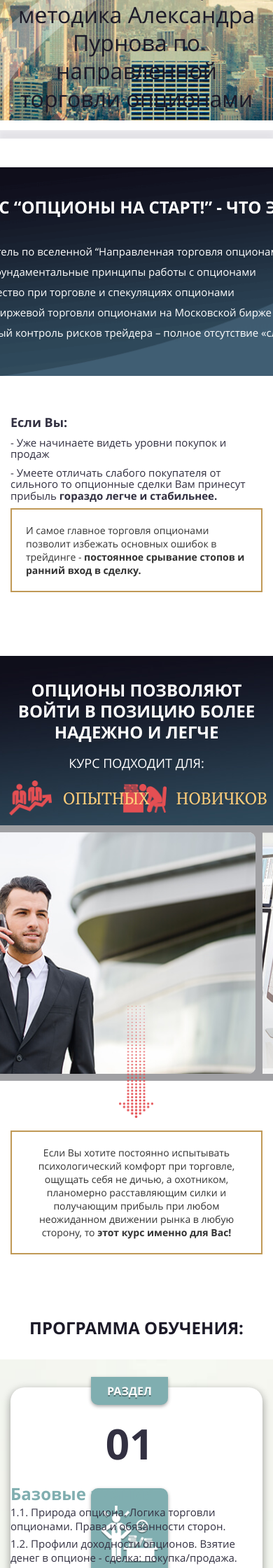
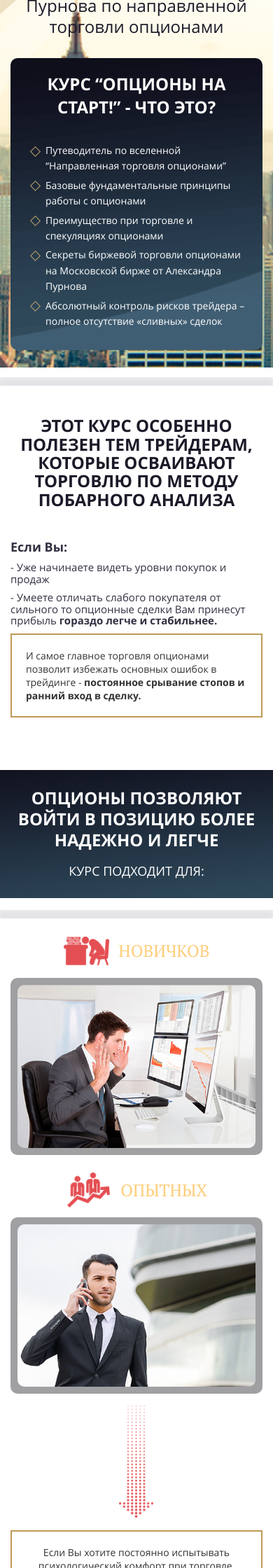
Before and after one commit to mrmcing/purnov, a PHP site: page / in a window 390 px wide; the page is wider, and only the part inside the window is pictured. Shown: the part 320-2560 px from the top of that part at 70% size. Run offline with PHP 8.4, Linux system fonts and the light colour scheme.

Commit message:
responsive + favicone

```diff
--- a/css/main.css
+++ b/css/main.css
@@ -455,6 +455,7 @@ section.training-program .wrapper {
 }
 .box-section .box-section-number .item-image img {
     min-height: 80px;
+    max-height: 80px;
 }
 
 .box-section .box-description {
@@ -681,8 +680,7 @@ footer ul li .fa {
     }
 
     section.preview {
-        min-height: 100%;
-        padding-bottom: 0;
+        padding-bottom: 25px;
     }
     section.preview header {
         max-height: 100%;
@@ -695,14 +693,130 @@ footer ul li .fa {
 
     section.preview h1 {
         margin-top: 60px;
-        font-size: 48px;
+        font-size: 34px;
     }
-    section.preview h1 span {
-        display: block;
+
+    section.preview .box-what-is-it {
+        position: relative;
+        margin: 20px 0 0;
+        width: 100%;
+        bottom: auto;
+        left: auto;
+        padding: 20px;
     }
-    section.preview .sub-title {
-        font-size: 32px;
+    section.preview .box-what-is-it .icon-rocket {
+        display: none;
     }
+    section.preview .box-what-is-it ul {
+        padding-left: 0;
+    }
+    section.preview .box-what-is-it ul li {
+        font-size: 14px;
+    }
+
+    section.particularly-useful {
+        margin-top: 50px;
+    }
+    section.particularly-useful .box-group {
+        margin-top: 25px;
+    }
+
+    section.options-allow .wrapper {
+        margin-bottom: 50px !important;
+        padding: 25px 0;
+    }
+    section.options-allow h2 {
+        margin-top: 0;
+    }
+    section.options-allow .sub-title {
+        margin-bottom: 0;
+    }
+
+    section.options-allow .col-md-6.beginners,
+    section.options-allow .col-md-6.experienced {
+        position: relative !important;
+        top: auto !important;
+    }
+
+    section.options-allow .box {
+        width: 100%;
+        margin-bottom: 25px;
+    }
+    section.options-allow .wrapper {
+        margin-bottom: 260px;
+    }
+    section.options-allow .col-md-6.beginners, section.options-allow .col-md-6.experienced {
+        top: -385px;
+    }
+    section.options-allow .box-course {
+        margin-top: 170px;
+    }
+
+    .box-section {
+        padding: 0;
+    }
+    .box-section .box-section-number {
+        width: 100%;
+    }
+    .box-section .box-section-number .item-section {
+        position: relative;
+        top: auto;
+        border-radius: 10px 10px 0 0;
+    }
+    .box-section .box-section-number .item-number {
+        margin: 0;
+        padding: 25px 0;
+    }
+    .box-section .box-section-number .item-image {
+        position: relative;
+        bottom: auto;
+        padding: 25px 10px;
+        border-radius: 0;
+    }
+    .box-section .box-section-number .item-image img {
+        margin: 0 auto;
+    }
+
+    .box-section .box-description {
+        padding: 0 20px;
+        text-align: center;
+    }
+    .box-section .box-description .title {
+        font-size: 19px;
+    }
+
+    .box-section .box-description {
+        font-size: 14px;
+        min-height: 210px;
+        padding-top: 30px;
+    }
+    .box-section .box-price {
+        font-size: 28px;
+        margin: 25px 0;
+    }
+
+    section.price .box-price .row {
+        flex-direction: column;
+    }
+    section.waste-time .row {
+        flex-direction: column;
+    }
+
+    section.waste-time {
+        padding-top: 50px;
+        padding-bottom: 50px;
+        text-align: center;
+        margin-bottom: 20px;
+    }
+    section.waste-time .img-responsive {
+        width: 180px;
+        height: 180px;
+        position: relative;
+        right: auto;
+        bottom: auto;
+        margin: 25px auto 0;
+    }
+
 
     footer {
         text-align: center;
--- a/index.php
+++ b/index.php
@@ -88,10 +88,10 @@
                                 <li>- Умеете отличать слабого покупателя от сильного то опционные сделки Вам принесут прибыль <strong>гораздо легче и стабильнее.</strong></li>
                             </ul>
                         </div>
-                        <div class="col-md-2 col-sm-6 hidden-xs">
+                        <div class="col-md-2 col-sm-3 hidden-xs">
                             <img class="img-responsive" src="img/icon/arrow-group.png" alt="">
                         </div>
-                        <div class="col-md-5 col-sm-6 col-xs-12">
+                        <div class="col-md-5 col-sm-9 col-xs-12">
                             <div class="media">
                                 <div class="media-left hidden-xs">
                                     <img class="media-object" src="img/icon/important.png" alt="...">
@@ -111,7 +111,7 @@
     <div class="wrapper">
         <div class="container">
             <div class="row">
-                <div class="col-md-6 col-md-offset-3">
+                <div class="col-md-6 col-md-offset-3 col-xs-12">
                     <h2>Опционы позволяют войти в позицию более надежно и легче</h2>
                     <div class="sub-title">курс подходит для:</div>
                 </div>
@@ -120,7 +120,7 @@
     </div>
     <div class="container ct-rel">
         <div class="row">
-            <div class="col-md-6 beginners">
+            <div class="col-md-6 col-sm-6 col-xs-12 beginners">
                 <p><i class="icon"></i> <span>новичков</span></p>
                 <div class="box">
                     <div class="box-body">
@@ -128,7 +128,7 @@
                     </div>
                 </div>
             </div>
-            <div class="col-md-6 experienced">
+            <div class="col-md-6 col-sm-6 col-xs-12 experienced">
                 <p><i class="icon"></i> <span>опытных</span></p>
                 <div class="box">
                     <div class="box-body">
@@ -136,7 +136,7 @@
                     </div>
                 </div>
             </div>
-            <div class="col-md-8 col-md-offset-2">
+            <div class="col-md-8 col-md-offset-2 col-xs-12">
                 <div class="box-course">
                     <p>Если Вы хотите  постоянно испытывать психологический комфорт при торговле, ощущать себя не дичью, а охотником, планомерно расставляющим силки и получающим прибыль при любом неожиданном движении рынка в любую сторону, то <strong>этот курс именно для Вас!</strong></p>
                 </div>
@@ -155,17 +155,17 @@
     <div class="wrapper">
         <div class="container">
             <div class="row">
-                <div class="col-md-10 col-md-offset-1">
+                <div class="col-md-10 col-md-offset-1 col-xs-12">
                     <div class="box-section section-1">
                         <div class="row">
-                            <div class="col-md-2">
+                            <div class="col-md-2 col-sm-2 col-xs-12">
                                 <div class="box-section-number">
                                     <div class="item-section">Раздел</div>
                                     <div class="item-number">01</div>
                                     <div class="item-image"><img class="img-responsive" src="img/icon/item-image-1.png" alt=""></div>
                                 </div>
                             </div>
-                            <div class="col-md-8">
+                            <div class="col-md-8 col-sm-10 col-xs-12">
                                 <div class="box-description">
                                     <div class="title">Базовые знания</div>
                                     <ul>
@@ -177,21 +177,21 @@
                                     <p>+1 сессия вопрос/ответ</p>
                                 </div>
                             </div>
-                            <div class="col-md-2">
+                            <div class="col-md-2 col-xs-12">
                                 <div class="box-price">26 000 <i class="fa fa-rub"></i></div>
                             </div>
                         </div>
                     </div>
                     <div class="box-section section-2">
                         <div class="row">
-                            <div class="col-md-2">
+                            <div class="col-md-2 col-sm-2 col-xs-12">
                                 <div class="box-section-number">
                                     <div class="item-section">Раздел</div>
                                     <div class="item-number">02</div>
                                     <div class="item-image"><img class="img-responsive" src="img/icon/item-image-2.png" alt=""></div>
                                 </div>
                             </div>
-                            <div class="col-md-8">
+                            <div class="col-md-8 col-sm-10 col-xs-12">
                                 <div class="box-description">
                                     <div class="title">Принципы и техники торговли опционами</div>
                                     <ul>
@@ -203,21 +203,21 @@
                                     <p>+1 сессия вопрос/ответ</p>
                                 </div>
                             </div>
-                            <div class="col-md-2">
+                            <div class="col-md-2 col-xs-12">
                                 <div class="box-price">26 000 <i class="fa fa-rub"></i></div>
                             </div>
                         </div>
                     </div>
                     <div class="box-section section-3">
                         <div class="row">
-                            <div class="col-md-2">
+                            <div class="col-md-2 col-sm-2 col-xs-12">
                                 <div class="box-section-number">
                                     <div class="item-section">Раздел</div>
                                     <div class="item-number">03</div>
                                     <div class="item-image"><img src="img/icon/item-image-3.png" alt=""></div>
                                 </div>
                             </div>
-                            <div class="col-md-8">
+                            <div class="col-md-8 col-sm-10 col-xs-12">
                                 <div class="box-description">
                                     <div class="title">Боевые опционные стратегии и тактики</div>
                                     <ul>
@@ -229,7 +229,7 @@
                                     <p>+1 сессия вопрос/ответ</p>
                                 </div>
                             </div>
-                            <div class="col-md-2">
+                            <div class="col-md-2 col-xs-12">
                                 <div class="box-price">26 000 <i class="fa fa-rub"></i></div>
                             </div>
                         </div>
@@ -242,16 +242,16 @@
 <section class="price">
     <div class="container">
         <div class="row">
-            <div class="col-md-7 col-md-offset-1">
+            <div class="col-md-7 col-md-offset-1 col-sm-10 col-xs-12">
                 <div class="box-price">
                     <div class="row">
-                        <div class="col-md-4">
+                        <div class="col-md-4 col-xs-12">
                             <p class="description"><span>цена</span> полного курса:</p>
                         </div>
-                        <div class="col-md-4">
+                        <div class="col-md-4 col-xs-12">
                             <p class="count">68 000 <i class="fa fa-rub"></i></p>
                         </div>
-                        <div class="col-md-4">
+                        <div class="col-md-4 col-xs-12">
                             <a href="#" class="btn btn-buy" target="_blank">купить</a>
                         </div>
                     </div>
@@ -263,10 +263,10 @@
 <section class="waste-time">
     <div class="container">
         <div class="row">
-            <div class="col-md-8">
+            <div class="col-md-8 col-sm-8 col-xs-12">
                 <p>Зачем тратить время на поиски ответов на вопросы от сомнительных авторов, когда большинство интересующей вас информации собрано в одном месте?</p>
             </div>
-            <div class="col-md-4">
+            <div class="col-md-4 col-sm-4 col-xs-12">
                 <img class="img-responsive" src="img/quality-assurance.png" alt="">
             </div>
         </div>
```
Also changed, not shown: other parts of css/main.css (+85 -7 lines), favicon.ico (added).
